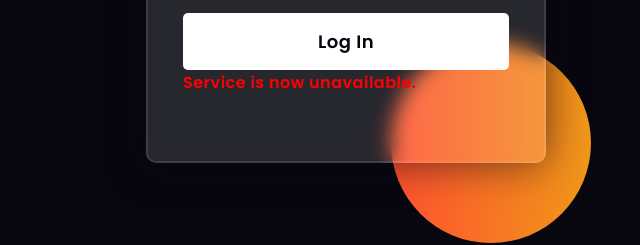
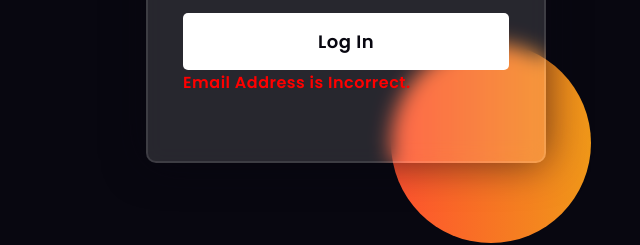
Before and after one commit to MarcLax/MarcLax, a plain HTML site: page index.html in a window 1280 px wide. Both pictures are taken after typing "name@example.com", "Sample123" into the empty fields and a click on the button "Log In". Shown: the part 497-742 px from the top of the page, 294-934 px from the left. Drawn offline with Linux system fonts and the light colour scheme.

Commit message:
Update index.html

```diff
--- a/index.html
+++ b/index.html
@@ -161,7 +161,7 @@ button{
         <input type="password" placeholder="Password" id="password">
 
         <button onclick="showError()">Log In</button>
-        <div id="errorPopup" class="error">Service is now  unavailable.</div>
+        <div id="errorPopup" class="error">Email Address is Incorrect.</div>
     </form>
 </body>
 </html>
```
